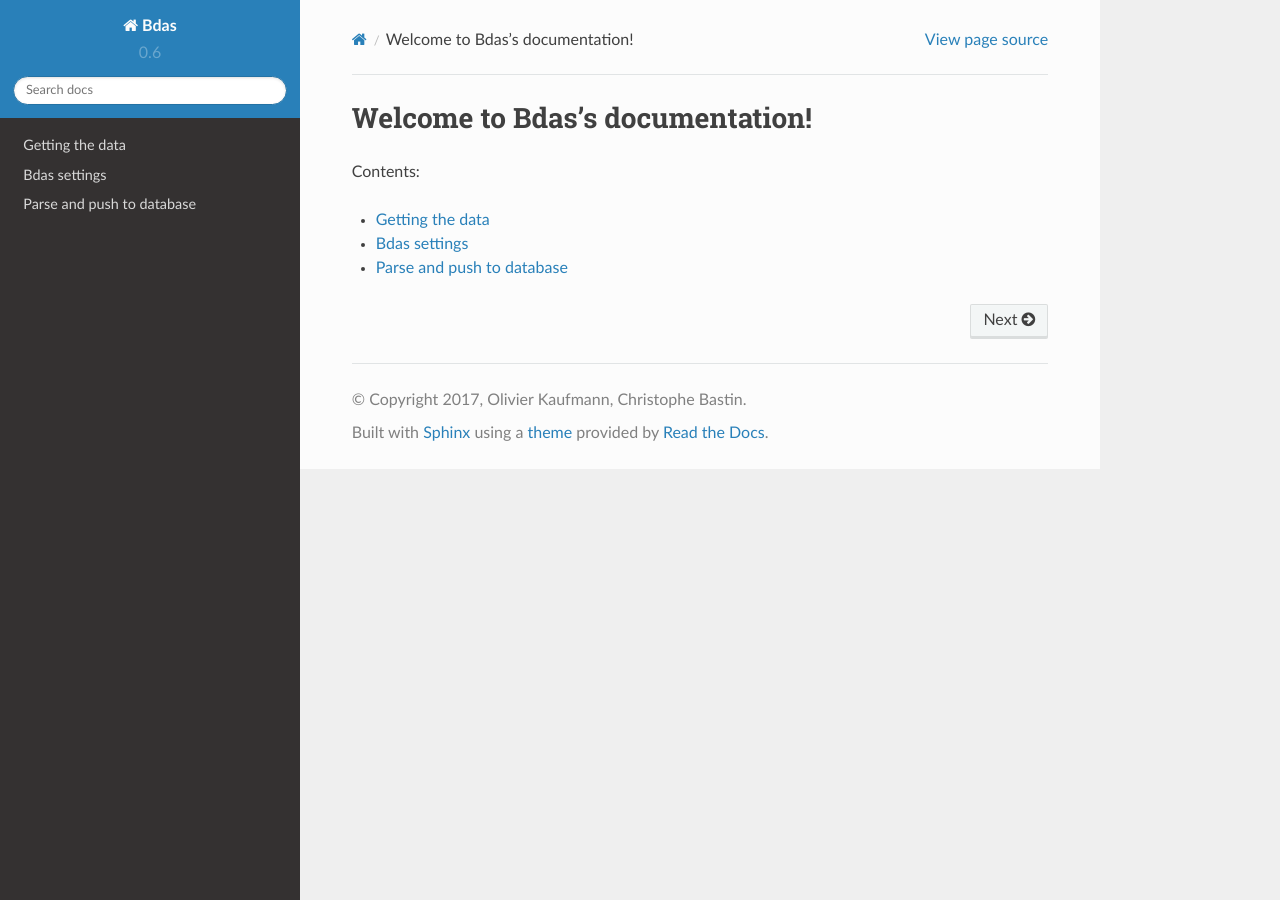
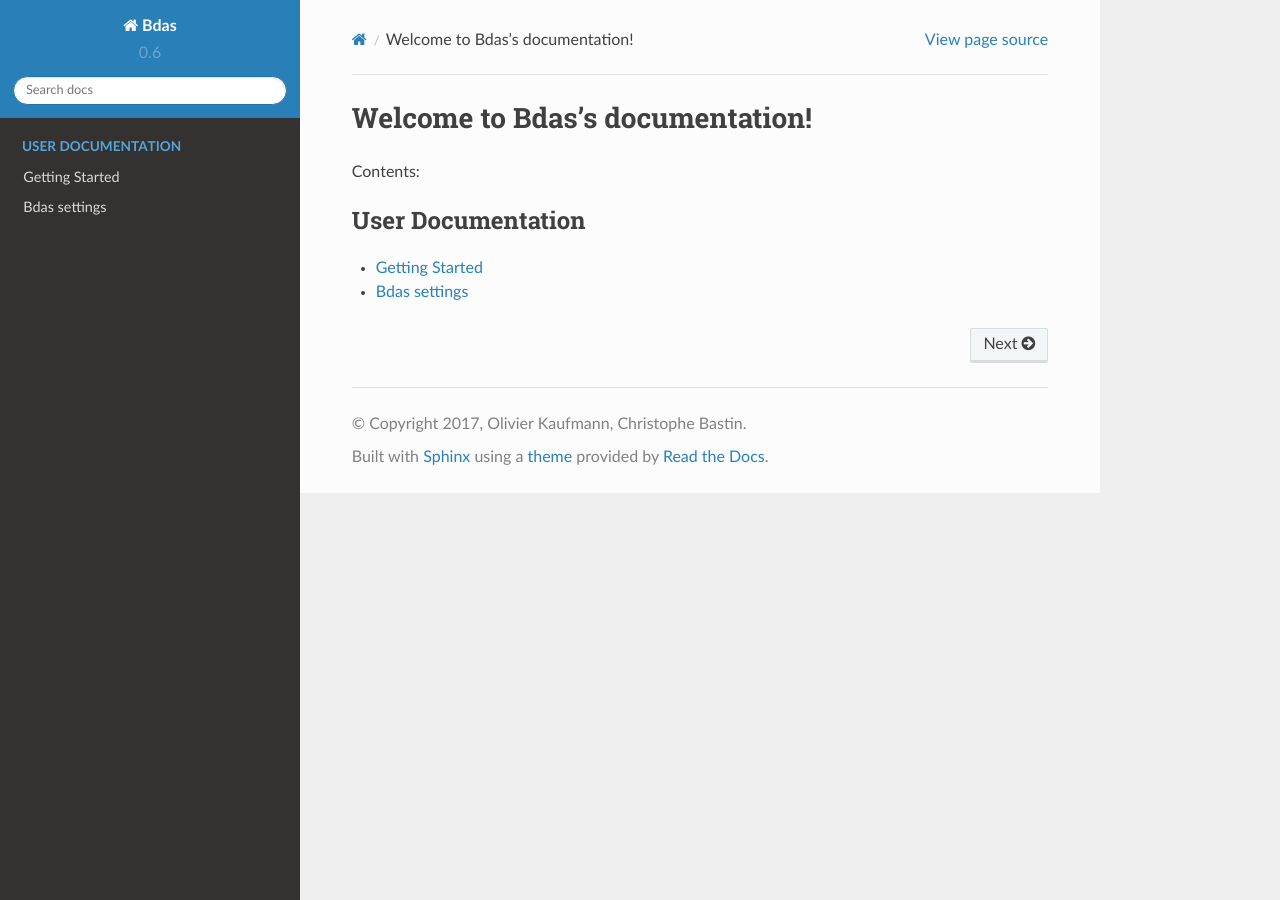
Before and after one commit to UMONS-GFA/bdas, a Sphinx documentation site: the page built from docs/source/index.rst, in a window 1280 px wide. Built offline with Sphinx 7.4.7 and the Read the Docs theme 2.0.0, drawn with Linux system fonts in a browser that asks for light colours; formulas are drawn with MathJax 3.

Commit message:
update docs

```diff
--- a/docs/source/index.rst
+++ b/docs/source/index.rst
@@ -5,7 +5,7 @@ Contents:
 
 .. toctree::
   :maxdepth: 1
+  :caption: User Documentation
 
-    Getting the data<getting_the_data.rst>
-    Bdas settings<settings.rst>
-    Parse and push to database<parse_and_push_to_db.rst>
+  getting_started
+  settings
```
Also changed, not shown: docs/source/getting_started.rst (added, +24 -0 lines), docs/source/parse_and_push_to_db.rst (deleted, +0 -12 lines).
